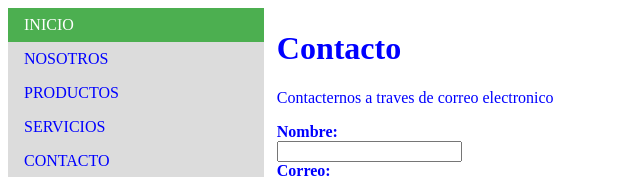
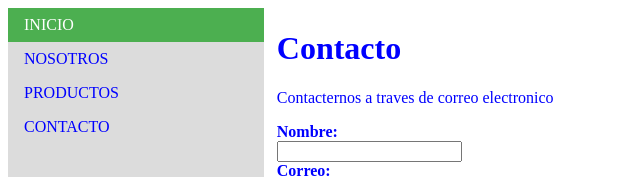
Before and after one commit to LesterTzoc/parcialAyd2, a plain HTML site: page contacto.html in a window 1280 px wide. Shown: the top 177 px of the page, without its empty margins (0-640 px from the left). Drawn offline with Linux system fonts and the light colour scheme.

Commit message:
Version inicial para el sitio A, se actualizo los hipervinculos

```diff
--- a/contacto.html
+++ b/contacto.html
@@ -8,7 +8,6 @@
 			<li><a class="activo" href="index.html">INICIO</a></li>
 			<li><a href="nosotros.html">NOSOTROS</a></li>
 			<li><a href="productos.html">PRODUCTOS</a></li>
-			<li><a href="servicios.html">SERVICIOS</a></li>
 			<li><a href="contacto.html">CONTACTO</a></li>
 		</ul>
 		<div>
```
Also changed, not shown: index.html (+0 -1 lines), nosotros.html (+0 -1 lines), productos.html (+0 -1 lines).
